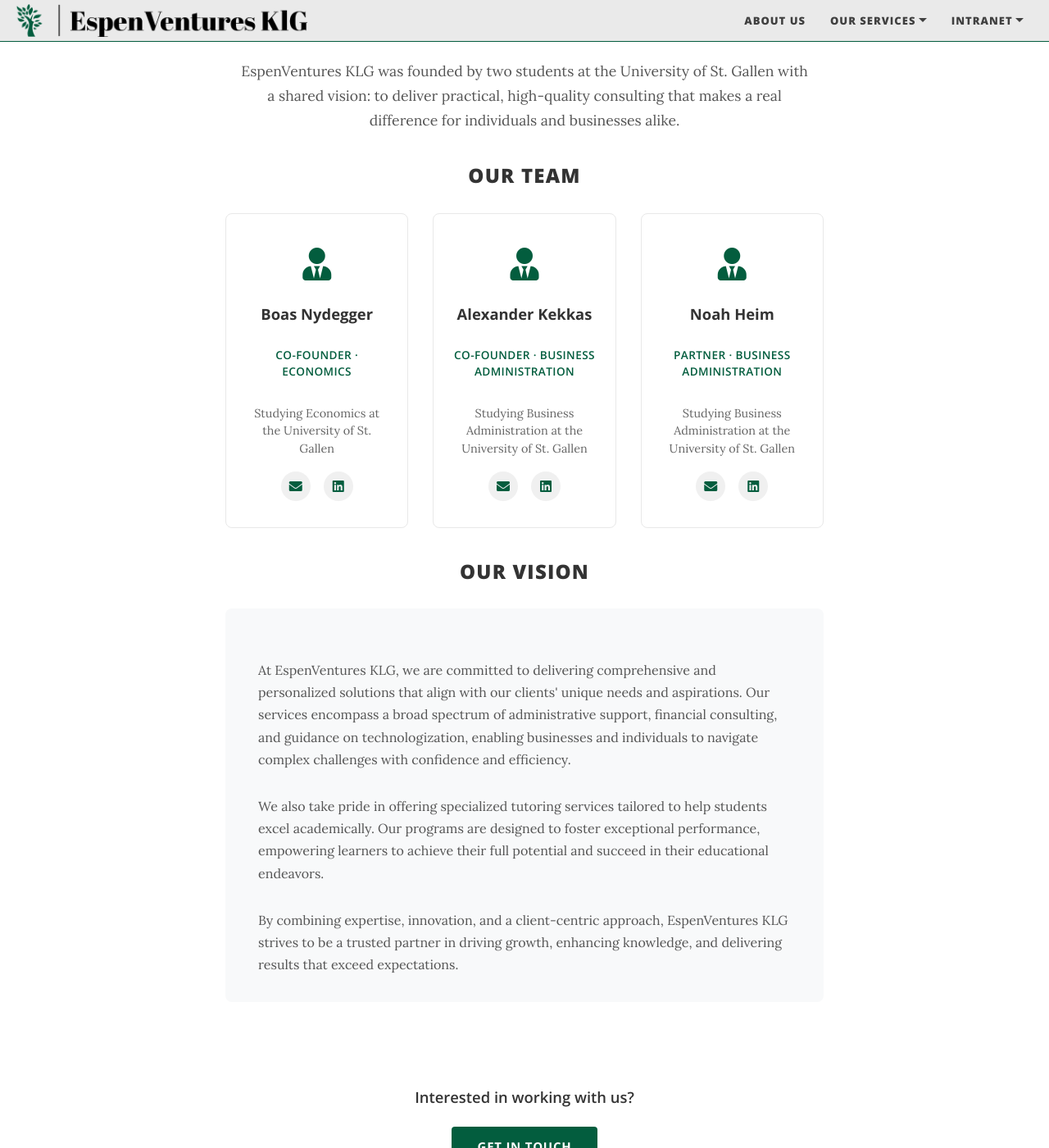
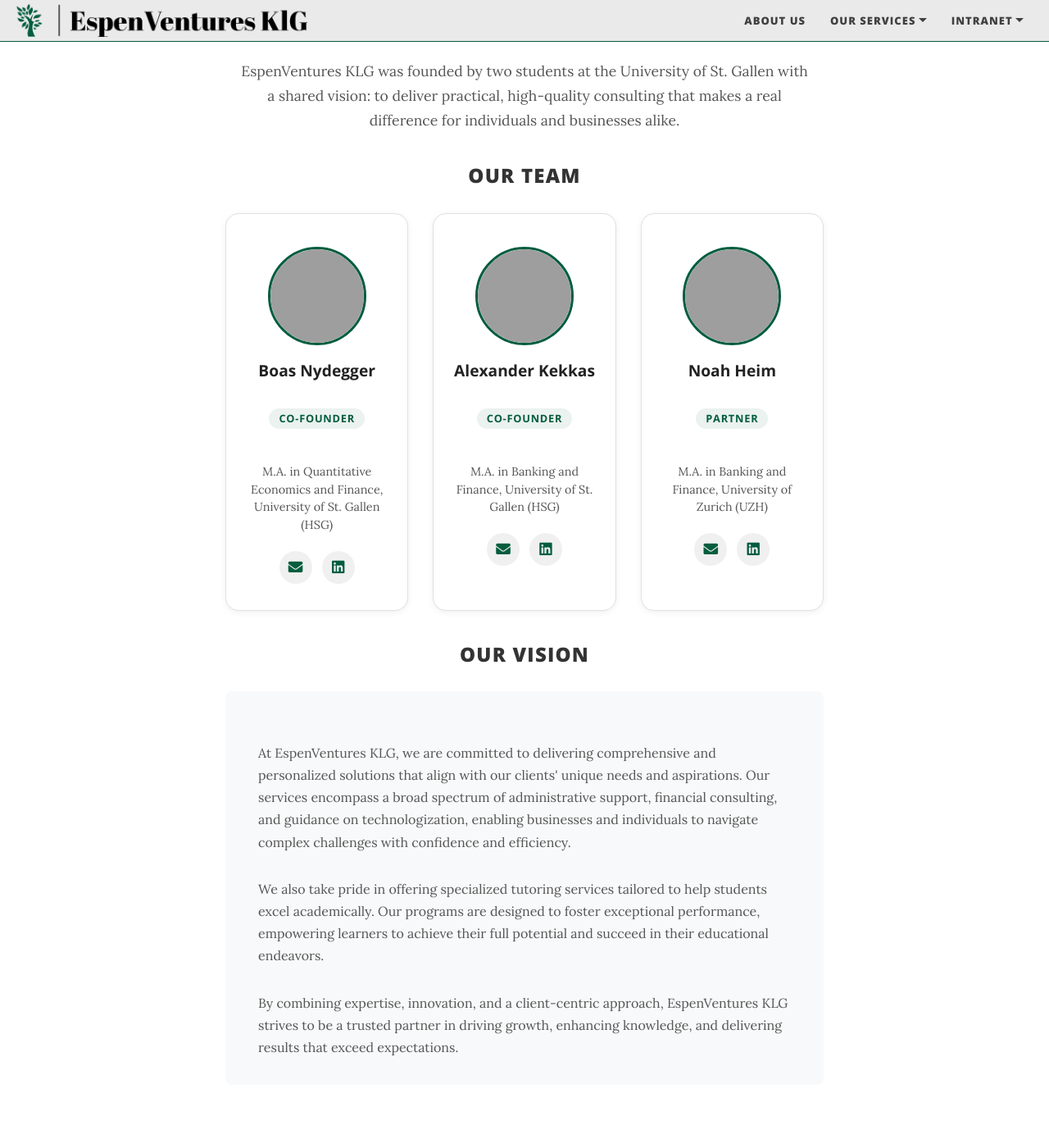
Before and after one commit to Erd4/Erd4.github.io, a Jekyll site: the page built from docs/aboutus.md, in a window 1280 px wide and 1400 px high, scrolled down 350 px. Shown: the whole window at 82% size. Built offline with Jekyll 4.4.1, drawn with Linux system fonts in a browser that asks for light colours; nearby versions of some CDN libraries; grey boxes are pictures that could not be loaded.

Commit message:
Update team bios and enhance profile cards with photo placeholders
Update team member info to reflect master's degrees. Add rounded photo
placeholders with fallback icons, more prominent card styling with
shadows, pill-shaped role badges, and larger hover effects.

Co-Authored-By: Claude Opus 4.6 <noreply@anthropic.com>

```diff
--- a/docs/aboutus.md
+++ b/docs/aboutus.md
@@ -14,12 +14,12 @@ permalink: /about-us/
 <div class="row">
   <div class="col-md-4 mb-4">
     <div class="team-card">
-      <div class="team-card-icon">
-        <i class="fas fa-user-tie"></i>
+      <div class="team-card-photo">
+        <img src="/assets/img/team-boas.jpg" alt="Boas Nydegger">
       </div>
       <h4>Boas Nydegger</h4>
-      <p class="team-card-role">Co-Founder &middot; Economics</p>
-      <p class="team-card-desc">Studying Economics at the University of St. Gallen</p>
+      <p class="team-card-role">Co-Founder</p>
+      <p class="team-card-desc">M.A. in Quantitative Economics and Finance, University of St. Gallen (HSG)</p>
       <div class="team-card-links">
         <a href="mailto:bn@espenventures.com" title="Email"><i class="fas fa-envelope"></i></a>
         <a href="https://www.linkedin.com/in/BoasNydegger/" target="_blank" rel="noopener" title="LinkedIn"><i class="fab fa-linkedin"></i></a>
@@ -28,12 +28,12 @@ permalink: /about-us/
   </div>
   <div class="col-md-4 mb-4">
     <div class="team-card">
-      <div class="team-card-icon">
-        <i class="fas fa-user-tie"></i>
+      <div class="team-card-photo">
+        <img src="/assets/img/team-alexander.jpg" alt="Alexander Kekkas">
       </div>
       <h4>Alexander Kekkas</h4>
-      <p class="team-card-role">Co-Founder &middot; Business Administration</p>
-      <p class="team-card-desc">Studying Business Administration at the University of St. Gallen</p>
+      <p class="team-card-role">Co-Founder</p>
+      <p class="team-card-desc">M.A. in Banking and Finance, University of St. Gallen (HSG)</p>
       <div class="team-card-links">
         <a href="mailto:ak@espenventures.com" title="Email"><i class="fas fa-envelope"></i></a>
         <a href="https://www.linkedin.com/in/Kekkas/" target="_blank" rel="noopener" title="LinkedIn"><i class="fab fa-linkedin"></i></a>
@@ -42,12 +42,12 @@ permalink: /about-us/
   </div>
   <div class="col-md-4 mb-4">
     <div class="team-card">
-      <div class="team-card-icon">
-        <i class="fas fa-user-tie"></i>
+      <div class="team-card-photo">
+        <img src="/assets/img/team-noah.jpg" alt="Noah Heim">
       </div>
       <h4>Noah Heim</h4>
-      <p class="team-card-role">Partner &middot; Business Administration</p>
-      <p class="team-card-desc">Studying Business Administration at the University of St. Gallen</p>
+      <p class="team-card-role">Partner</p>
+      <p class="team-card-desc">M.A. in Banking and Finance, University of Zurich (UZH)</p>
       <div class="team-card-links">
         <a href="mailto:nh@espenventures.com" title="Email"><i class="fas fa-envelope"></i></a>
         <a href="https://www.linkedin.com/in/noah-heim-9183b920b" target="_blank" rel="noopener" title="LinkedIn"><i class="fab fa-linkedin"></i></a>
--- a/docs/assets/css/custom.css
+++ b/docs/assets/css/custom.css
@@ -226,60 +226,95 @@
 /* Team Cards */
 .team-card {
   background: #fff;
-  border: 1px solid #e8e8e8;
-  border-radius: 0.5rem;
-  padding: 2rem 1.5rem;
+  border: 1px solid #e0e0e0;
+  border-radius: 1rem;
+  padding: 2.5rem 1.5rem 2rem;
   height: 100%;
   text-align: center;
   transition: all 0.3s ease;
+  box-shadow: 0 2px 8px rgba(0, 0, 0, 0.06);
 }
 .team-card:hover {
   border-color: #035d3e;
-  box-shadow: 0 8px 24px rgba(3, 93, 62, 0.1);
-  transform: translateY(-4px);
+  box-shadow: 0 12px 32px rgba(3, 93, 62, 0.15);
+  transform: translateY(-6px);
 }
-.team-card-icon {
-  font-size: 2.5rem;
+.team-card-photo {
+  width: 120px;
+  height: 120px;
+  margin: 0 auto 1.25rem;
+  border-radius: 50%;
+  overflow: hidden;
+  border: 3px solid #035d3e;
+  background-color: #e8f0ed;
+  display: flex;
+  align-items: center;
+  justify-content: center;
+}
+.team-card-photo img {
+  width: 100%;
+  height: 100%;
+  object-fit: cover;
+  border-radius: 50%;
+}
+/* Fallback icon when photo is missing */
+.team-card-photo::before {
+  content: "\f007";
+  font-family: "Font Awesome 5 Free";
+  font-weight: 900;
+  font-size: 3rem;
   color: #035d3e;
-  margin-bottom: 1rem;
+  opacity: 0.4;
+  position: absolute;
+}
+.team-card-photo {
+  position: relative;
+}
+.team-card-photo img {
+  position: relative;
+  z-index: 1;
 }
 .team-card h4 {
   font-family: 'Open Sans', 'Helvetica Neue', Helvetica, Arial, sans-serif;
   font-weight: 700;
-  font-size: 1.15rem;
-  margin-bottom: 0.25rem;
-  color: #333;
+  font-size: 1.2rem;
+  margin-bottom: 0.35rem;
+  color: #222;
 }
 .team-card-role {
   font-family: 'Open Sans', 'Helvetica Neue', Helvetica, Arial, sans-serif;
-  font-size: 0.85rem;
-  font-weight: 600;
+  font-size: 0.8rem;
+  font-weight: 700;
   color: #035d3e;
   text-transform: uppercase;
-  letter-spacing: 0.03em;
+  letter-spacing: 0.06em;
   margin-bottom: 0.75rem;
+  display: inline-block;
+  background-color: rgba(3, 93, 62, 0.08);
+  padding: 0.2rem 0.75rem;
+  border-radius: 1rem;
 }
 .team-card-desc {
   font-size: 0.9rem;
-  color: #666;
+  color: #555;
   line-height: 1.5;
-  margin-bottom: 1rem;
+  margin-bottom: 1.25rem;
 }
 .team-card-links {
   display: flex;
   justify-content: center;
-  gap: 1rem;
+  gap: 0.75rem;
 }
 .team-card-links a {
   display: inline-flex;
   align-items: center;
   justify-content: center;
-  width: 2.25rem;
-  height: 2.25rem;
+  width: 2.5rem;
+  height: 2.5rem;
   border-radius: 50%;
   background-color: #f0f0f0;
   color: #035d3e;
-  font-size: 1rem;
+  font-size: 1.1rem;
   transition: all 0.25s ease;
   text-decoration: none;
 }
@@ -288,6 +323,7 @@
   background-color: #035d3e;
   color: #fff;
   text-decoration: none;
+  transform: scale(1.1);
 }
 
 /* Vision Section */
```
